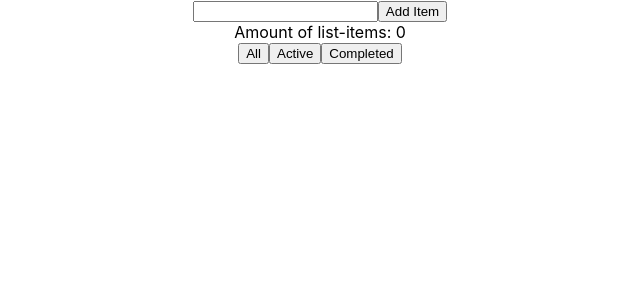
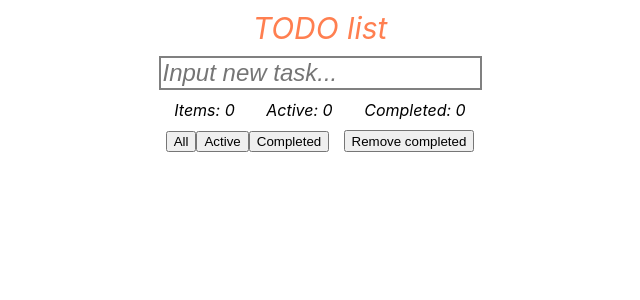
Before and after one commit to P-Sergey/React-TODO, a React (Create React App) app in the folder my-app/: page / in a window 1280 px wide. Shown: the top 300 px of the page, without its empty margins (320-960 px from the left). Built offline with nearby package versions, Linux system fonts and the light colour scheme.

Commit message:
added buttons, counters  and styles

```diff
--- a/my-app/src/Checkbox.js
+++ b/my-app/src/Checkbox.js
@@ -4,8 +4,13 @@ class Checkbox extends React.Component {
   render() {
     const { isDone, onCheck } = this.props;
     return (
-      <div>
-        <input type="checkbox" checked={isDone} value={isDone} onChange={onCheck} />
+      <div className='checkBox'>
+        <input
+          type='checkbox'
+          checked={isDone}
+          value={isDone}
+          onChange={onCheck}
+        />
       </div>
     );
   }
--- a/my-app/src/Counter.js
+++ b/my-app/src/Counter.js
@@ -2,9 +2,15 @@ import React from 'react';
 
 class Counter extends React.Component {
   render() {
-    const { listItems } = this.props;
-    const counter = listItems.length;
-    return <div>Amount of list-items: {counter} </div>;
+    const { counter, active, completed } = this.props;
+
+    return (
+      <div className='counter'>
+        <span>Items: {counter}</span>
+        <span>Active: {active}</span>
+        <span>Completed: {completed}</span>
+      </div>
+    );
   }
 }
 
--- a/my-app/src/Input.js
+++ b/my-app/src/Input.js
@@ -5,8 +5,15 @@ class Input extends React.Component {
     const { value, onInputChange, addItem } = this.props;
     return (
       <div>
-        <input value={value} onChange={onInputChange} />
-        <button onClick={addItem}>Add Item</button>
+        <div className='inputHeader'>TODO list</div>
+        <div onKeyPress={addItem}>
+          <input
+            className='input'
+            value={value}
+            placeholder='Input new task...'
+            onChange={onInputChange}
+          />
+        </div>
       </div>
     );
   }
--- a/my-app/src/TodoList.css
+++ b/my-app/src/TodoList.css
@@ -1,17 +1,53 @@
+.input {
+  font-size: 24px;
+  font-style: italic;
+  border: 2px solid gray;
+}
+
+.inputHeader {
+  margin: 10px auto;
+  font-size: 30px;
+  font-style: italic;
+  color: coral;
+}
+
 .listItem {
   display: flex;
+  height: 30px;
   justify-content: space-between;
   align-items: center;
-  border: 1px solid black;
+  border: 1px solid gray;
   border-top: none;
+  font-size: 20px;
+}
+
+.counter {
+  margin: 10px auto;
+  display: flex;
+  justify-content: space-around;
+  font-style: italic;
+}
+.filter {
+  margin: 10px auto;
+  display: flex;
+  justify-content: space-around;
+  font-size: 16px;
+  font-weight: normal;
+  font-style: italic;
 }
 
 .done {
   text-decoration: line-through;
+  color: green;
 }
 
 .deleteButton {
   border: none;
   background-color: transparent;
   outline: 0;
+  color: red;
 }
+
+.clearCompleted {
+  display: flex;
+}
--- a/my-app/src/TodoList.js
+++ b/my-app/src/TodoList.js
@@ -18,10 +18,12 @@ class TodoList extends React.Component {
   onInputChange = (e) => {
     this.setState({ value: e.target.value });
   };
-  addItem = () => {
+  addItem = (e) => {
     const { value, listItems } = this.state;
+    if (e.which === 13) {
       if (value !== '') {
-      const id = listItems.length === 0 ? 1 : listItems[listItems.length - 1].id + 1;
+        const id =
+          listItems.length === 0 ? 1 : listItems[listItems.length - 1].id + 1;
         const item = {
           id,
           value,
@@ -29,6 +31,7 @@ class TodoList extends React.Component {
         };
         this.setState({ listItems: [...listItems, item] });
         this.setState({ value: '' });
+      }
     }
   };
   onDelete = (id) => {
@@ -55,11 +58,18 @@ class TodoList extends React.Component {
       isActive: value,
     });
   };
+  removeDone = () => {
+    const { listItems } = this.state;
+    this.setState({ listItems: listItems.filter((item) => !item.isDone) });
+  };
   render() {
     const { value, listItems, isAll, isActive } = this.state;
     const filteredList = isAll
       ? listItems
       : listItems.filter((item) => item.isDone !== isActive);
+    const counter = listItems.length;
+    const active = listItems.filter((item) => !item.isDone).length;
+    const completed = listItems.filter((item) => item.isDone).length;
     return (
       <div>
         <Input
@@ -69,17 +79,26 @@ class TodoList extends React.Component {
           addItem={this.addItem}
         />
         {filteredList.map(({ id, value, isDone }) => (
-          <div className="listItem" key={id}>
+          <div className='listItem' key={id}>
             <Checkbox isDone={isDone} onCheck={() => this.onCheck(id)} />
-            <span className={isDone ? 'done' : 'undone'}>{value}</span>
+            <span className={isDone ? 'done' : 'active'}>{value}</span>
             <DeleteButton onDelete={() => this.onDelete(id)} />
           </div>
         ))}
-        <Counter listItems={listItems} />
+        <div>
+          <Counter counter={counter} active={active} completed={completed} />
+        </div>
+        <div className='filter'>
           <div>
             <button onClick={() => this.filter('isAll', true)}>All</button>
-          <button onClick={() => this.filter('isActive', true)}>Active</button>
-          <button onClick={() => this.filter('isActive', false)}>Completed</button>
+            <button onClick={() => this.filter('isActive', true)}>
+              Active
+            </button>
+            <button onClick={() => this.filter('isActive', false)}>
+              Completed
+            </button>
+          </div>
+          <button onClick={this.removeDone}>Remove completed</button>
         </div>
       </div>
     );
```
Lines whose indentation alone changed are shown as unchanged.
